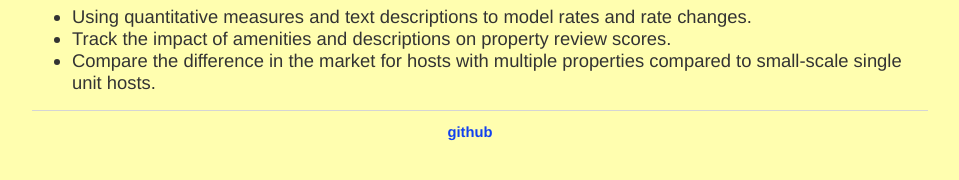
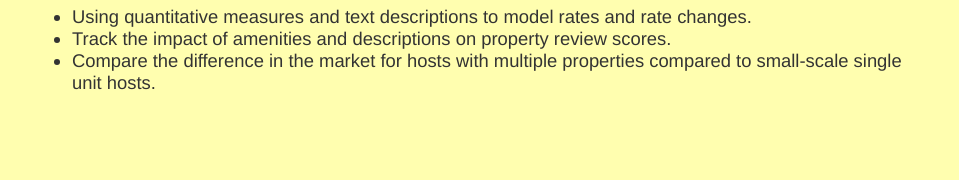
Before and after one commit to purtill/purtill.github.io, a Jekyll site: the page built from _posts/2021-01-20-venice_airbnb.md, in a window 1280 px wide and 900 px high, scrolled down 5135 px. Shown: the part 699-879 px from the top of the window, without its empty margins (160-1119 px from the left). Built offline with Jekyll 4.4.1, drawn with Linux system fonts in a browser that asks for light colours; after the commit the page ends 5988 px from its top, so only the background shows below that.

Commit message:
Update default.html
no footer

```diff
--- a/_layouts/default.html
+++ b/_layouts/default.html
@@ -40,10 +40,5 @@ height="0" width="0" style="display:none;visibility:hidden"></iframe></noscript>
 			{{ content }}
 
 			</div><!-- /.container -->
-			<footer>
-	    		<ul>
-	        		<li><a href="https://github.com/purtill">github</a></li>
-				</ul>
-			</footer>
 		</body>
 	</html>
```
